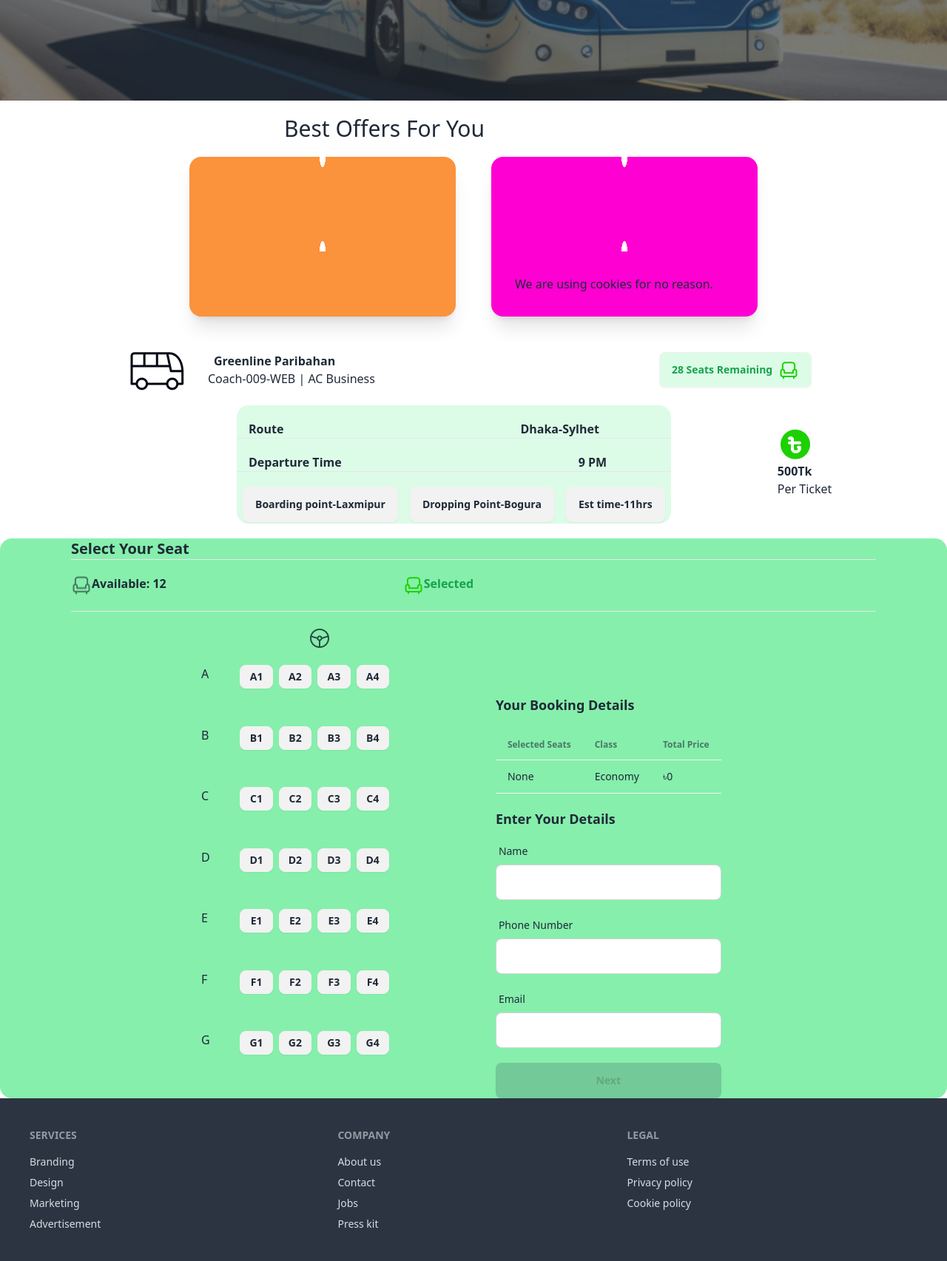
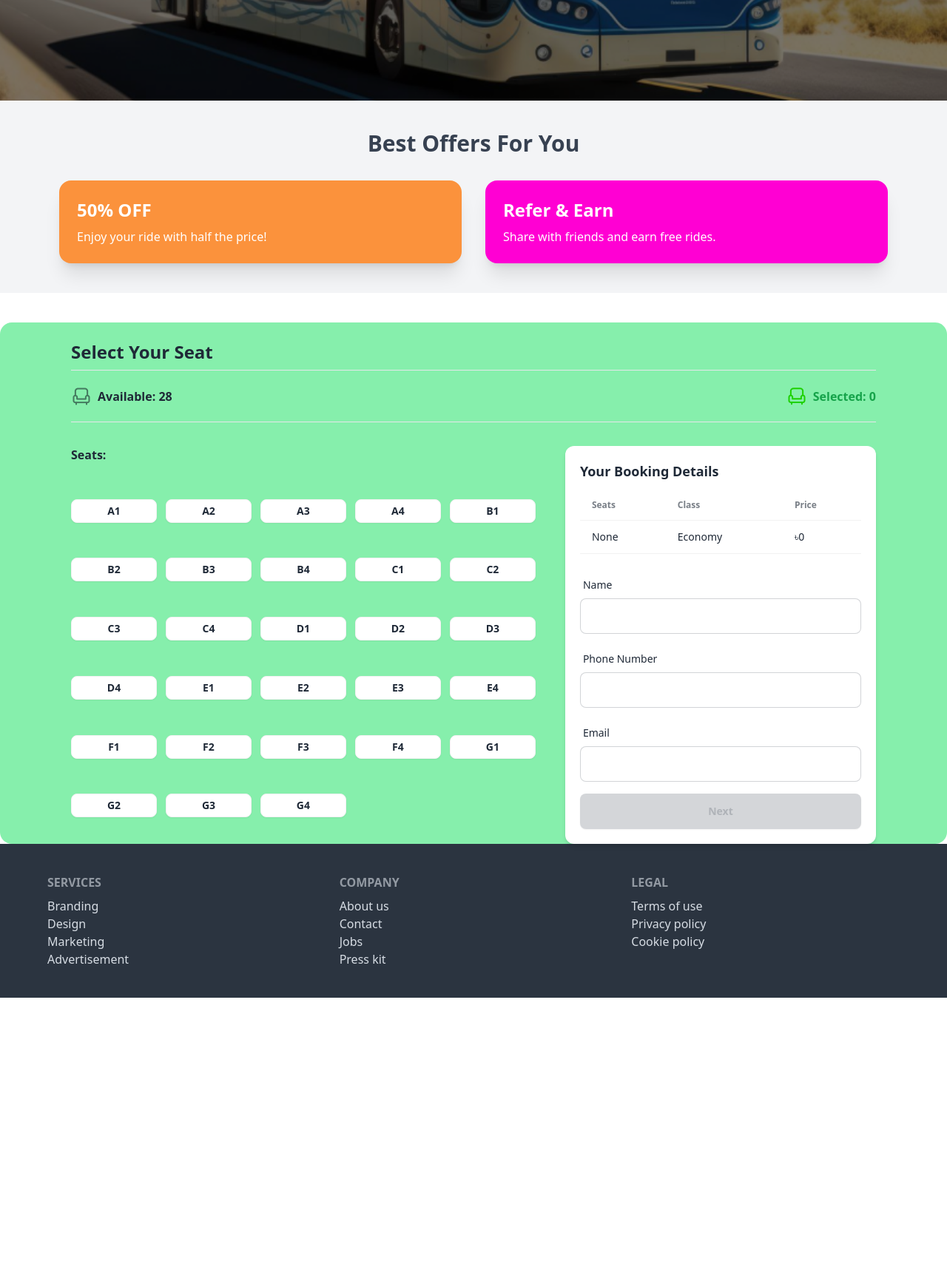
Before and after one commit to tahminaakterbristy/phero05, a plain HTML site: page index.html in a window 1280 px wide. Shown: the part 740-2445 px from the top of the page at 74% size. After the commit the page ends 2089 px from the top, so only its background shows below. Drawn offline with nearby package versions, Linux system fonts and the light colour scheme.

Commit message:
Fixed bug in this

```diff
--- a/app.js
+++ b/app.js
@@ -1,56 +1,62 @@
-const seats = document.querySelectorAll('.seat');
-const remainingSeatsSpan = document.getElementById('remaining-seats');
-const selectedSeatsSpan = document.getElementById('selected-seats');
-const selectedSeatsTable = document.getElementById('selected-seats-table');
-const totalPriceTable = document.getElementById('total-price-table');
-const nextButton = document.getElementById('next-button');
-const formInputs = document.querySelectorAll('#user-form input');
+const seats = [
+  "A1", "A2", "A3", "A4",
+  "B1", "B2", "B3", "B4",
+  "C1", "C2", "C3", "C4",
+  "D1", "D2", "D3", "D4",
+  "E1", "E2", "E3", "E4",
+  "F1", "F2", "F3", "F4",
+  "G1", "G2", "G3", "G4"
+];
 
+const seatContainer = document.querySelector(".grid.grid-cols-5");
+const selectedSeats = [];
+const maxSeats = seats.length;
+
+const selectedCountElement = document.getElementById("selected-count");
+const availableCountElement = document.getElementById("available-count");
+const selectedSeatsTable = document.getElementById("selected-seats-table");
+const totalPriceTable = document.getElementById("total-price-table");
 const seatPrice = 550;
-let remainingSeats = 28;
-let selectedSeats = [];
-let totalCost = 0;
 
-seats.forEach(seat => {
-  seat.addEventListener('click', () => {
-    const seatNumber = seat.textContent;
+function updateSeatInfo() {
+  selectedCountElement.innerText = selectedSeats.length;
+  availableCountElement.innerText = maxSeats - selectedSeats.length;
+  selectedSeatsTable.innerText = selectedSeats.length ? selectedSeats.join(", ") : "None";
+  totalPriceTable.innerText = `৳${selectedSeats.length * seatPrice}`;
+}
 
-    if (!selectedSeats.includes(seatNumber)) {
-      selectedSeats.push(seatNumber);
-      seat.classList.add('bg-green-500'); // Highlight selected seat
-      totalCost += seatPrice;
-      remainingSeats--;
+// Generate seats
+seats.forEach((seat) => {
+  const btn = document.createElement("button");
+  btn.innerText = seat;
+  btn.classList.add("btn", "btn-sm", "seat", "bg-white");
+  btn.addEventListener("click", () => {
+    if (!selectedSeats.includes(seat)) {
+      selectedSeats.push(seat);
+      btn.classList.remove("bg-white");
+      btn.classList.add("bg-green-400", "text-white");
     } else {
-      selectedSeats = selectedSeats.filter(s => s !== seatNumber);
-      seat.classList.remove('bg-green-500');
-      totalCost -= seatPrice;
-      remainingSeats++;
+      const index = selectedSeats.indexOf(seat);
+      selectedSeats.splice(index, 1);
+      btn.classList.remove("bg-green-400", "text-white");
+      btn.classList.add("bg-white");
     }
-console.log(selectedSeats);
-    remainingSeatsSpan.textContent = `Available: ${remainingSeats}`;
-    selectedSeatsTable.innerHTML = selectedSeats.length ? `<tr><td>${selectedSeats.join('</td></tr><tr><td>')}</td></tr>` : '<tr><td>None</td></tr>';
+    updateSeatInfo();
+  });
+  seatContainer.appendChild(btn);
+});
 
-    selectedSeatsTable.textContent = selectedSeats.join(', ') || 'None';
-    totalPriceTable.textContent = `$${totalCost}`;
+// Enable Next button when name & phone entered
+const nameInput = document.getElementById("name");
+const phoneInput = document.getElementById("phone");
+const nextBtn = document.getElementById("next-button");
 
-    toggleNextButton();
+[nameInput, phoneInput].forEach((input) => {
+  input.addEventListener("input", () => {
+    if (nameInput.value.trim() && phoneInput.value.trim()) {
+      nextBtn.disabled = false;
+    } else {
+      nextBtn.disabled = true;
+    }
   });
 });
-
-function toggleNextButton() {
-  const allFieldsFilled = Array.from(formInputs).every(input => input.value.trim() !== '');
-  nextButton.disabled = selectedSeats.length === 0 || !allFieldsFilled;
-}
-
-formInputs.forEach(input => {
-  input.addEventListener('input', toggleNextButton);
-});
-
-nextButton.addEventListener('click', () => {
-  Swal.fire({
-    title: 'Booking Confirmed',
-    text: `Seats: ${selectedSeats.join(', ')}\nClass: Economy\nTotal Cost: $${totalCost}\nName: ${document.getElementById('name').value}\nPhone: ${document.getElementById('phone').value}\nEmail: ${document.getElementById('email').value}`,
-    icon: 'success',
-    confirmButtonText: 'OK'
-  });
-});
--- a/index.html
+++ b/index.html
@@ -12,188 +12,113 @@
     <title>Document</title>
   </head>
   <body>
-    <nav>
-      <div class="navbar bg-base-100">
+   <!-- Navbar -->
+<nav class="bg-base-100 shadow-md">
+  <div class="navbar max-w-7xl mx-auto px-4">
     <div class="navbar-start">
-          <a class="btn btn-ghost text-3xl">P-Travel</a>
+      <a class="btn btn-ghost normal-case text-3xl text-green-600">P-Travel</a>
     </div>
-        <div class="navbar-center hidden lg:flex">
-          <ul class="menu menu-horizontal px-1 text-xl">
+    <div class="navbar-center lg:flex">
+      <ul class="menu menu-horizontal px-1 text-lg gap-4 font-semibold">
         <li><a>Home</a></li>
         <li><a>About</a></li>
         <li><a>Destination</a></li>
         <li><a>Search</a></li>
       </ul>
     </div>
-        <img class="flex-end" src="images/bus-logo.png" />
+    <div class="navbar-end">
+      <img src="images/bus-logo.png" class="w-10 h-10" />
+    </div>
   </div>
 </nav>
 
-    <main>
+<!-- banner secion -->
+   <!-- Hero Section -->
 <section>
   <div
     class="hero min-h-screen"
-          style="background-image: url(images/banner.png)"
+    style="background-image: url('images/banner.png');"
   >
-          <div class="hero-overlay bg-opacity-60"></div>
-          <div class="hero-content text-center text-neutral-content">
-            <div class="max-w-md">
-              <h1 class="mb-5 text-5xl font-bold">
-                End-to-End Travel with<br />
-                <span class="text-green-600">P-Paribahan</span>
+    <div class="hero-overlay bg-black bg-opacity-50"></div>
+    <div class="hero-content text-center text-white">
+      <div class="max-w-xl">
+        <h1 class="mb-5 text-4xl md:text-5xl font-bold leading-tight">
+          End-to-End Travel with <br />
+          <span class="text-green-400">P-Paribahan</span>
         </h1>
-              <p class="mb-5">
-                Yes, You can run unit tests and view the results directly within
-                the app. The integrated testing features allow for a
-                streamlined.
+        <p class="mb-5 text-lg">
+          Book your seat easily and travel comfortably with P-Paribahan.
         </p>
-              <button
-                class="btn btn-xs sm:btn-sm md:btn-md lg:btn-lg bg-green-500"
-              >
+        <button class="btn btn-success text-white px-6 py-2 mt-2">
           Buy Tickets
         </button>
       </div>
     </div>
   </div>
 </section>
-    </main>
-
-    <!-- ticketing section -->
-    <section>
-      <h2 class="text-3xl pl-96 py-5">Best Offers For You</h2>
-      <div class="flex space-x-12 mx-64 mb-12">
-        <div class="card w-96 bg-orange-400 shadow-xl">
-          <div class="mx-44">
-            <img src="images/cupon-devider.png" class="h-32 w-6" />
+<!-- Offer Section -->
+<section class="py-10 bg-gray-100">
+  <h2 class="text-3xl font-bold text-center mb-8 text-gray-700">
+    Best Offers For You
+  </h2>
+  <div class="grid grid-cols-1 md:grid-cols-2 gap-8 max-w-6xl mx-auto px-4">
+    <div class="card bg-orange-400 shadow-xl p-6 text-white">
+      <h3 class="text-2xl font-bold mb-2">50% OFF</h3>
+      <p>Enjoy your ride with half the price!</p>
     </div>
-        </div>
-        <div class="card w-96 bg-secondary shadow-xl">
-          <div class="mx-44">
-            <img src="images/cupon-devider.png" class="h-32 w-6" />
-          </div>
-          <div class="card-body">
-            <p>We are using cookies for no reason.</p>
-          </div>
+    <div class="card bg-secondary shadow-xl p-6 text-white">
+      <h3 class="text-2xl font-bold mb-2">Refer & Earn</h3>
+      <p>Share with friends and earn free rides.</p>
     </div>
   </div>
 </section>
 
-    <!-- Ticket selling section -->
-    <section class="bg-base-100 pl-36">
-      <div class="flex">
-        <div class="flex">
-          <div>
-            <img src="images/bus-logo.png" class="mx-8" />
-          </div>
-          <div>
-            <h3 class="font-bold mx-2">Greenline Paribahan</h3>
-            <p>Coach-009-WEB | AC Business</p>
-          </div>
-        </div>
-        <div class="flex">
-          <button class="btn bg-green-100 text-green-600 ml-96">
-            <span id="remaining-seats" class="font-bold">28 Seats Remaining</span>
-            <img src="images/seat-green.png" class="" />
-          </button>
-        </div>
-      </div>
-      <div class="flex pl-36">
-        <div class="bg-green-100 h-40 mt-5 ml-8 rounded-box">
-          <p class="pt-5 ml-4 font-bold">
-            Route<span class="pl-80">Dhaka-Sylhet</span>
-          </p>
-          <hr />
-          <p class="pt-5 ml-4 font-bold">
-            Departure Time<span class="pl-80">9 PM</span>
-          </p>
-          <hr />
-          <div class="flex mt-5">
-            <button class="btn w-18 mx-2">Boarding point-Laxmipur</button>
-            <button class="btn w-18 mx-2">Dropping Point-Bogura</button>
-            <button class="btn w-18 mx-2">Est time-11hrs</button>
-          </div>
-        </div>
-        <div class="pl-36 pt-12">
-          <img src="images/fare.png" />
-          <p class="font-bold">500Tk</p>
-          <p>Per Ticket</p>
-        </div>
-      </div>
-    </section>
 
-    <!-- tickets part -->
-    <section class="px-24 pr-24 bg-green-300 rounded-box mt-5">
-      <div>
-        <div>
-          <h2 class="text-xl font-bold">Select Your Seat</h2>
-          <hr />
-        </div>
-        <div class="my-5 flex">
-          <img src="images/seat-gray.png" />
-          <span id="remaining-seats" class="font-bold">Available: 12</span>
-          <img src="images/seat-green.png" class="pl-80" />
-          <span class="font-bold text-green-600"
-            >Selected</span
-          >
-        </div>
-        <hr />
-        <img src="images/wheel.png" class="pl-80 my-5" />
-     <div class="flex">
 
-      <div class="grid grid-cols-5 gap-2 mb-4 ml-44">
-
-        <!-- Generate seats dynamically using JavaScript  -->
-        <p>A</p>
+<!-- <div class="grid grid-cols-4 sm:grid-cols-5 gap-3 text-center">
+  <span class="font-semibold">A</span>
   <button class="btn btn-sm seat">A1</button>
   <button class="btn btn-sm seat">A2</button>
   <button class="btn btn-sm seat">A3</button>
   <button class="btn btn-sm seat">A4</button>
 
-        <p>B</p>
-        <button class="btn btn-sm seat">B1</button>
-        <button class="btn btn-sm seat">B2</button>
-        <button class="btn btn-sm seat">B3</button>
-        <button class="btn btn-sm seat">B4</button>
+</div> -->
+  <!-- Booking Section -->
+<!-- Booking section -->
+<section class="px-5 lg:px-24 bg-green-300 rounded-box mt-10">
+  <div>
+    <h2 class="text-2xl font-bold pt-6 pb-2">Select Your Seat</h2>
+    <hr />
+    <!-- Status Section -->
+    <div class="flex justify-between items-center my-5 flex-wrap gap-4">
+      <div class="flex items-center gap-2">
+        <img src="images/seat-gray.png" />
+        <span class="font-bold">Available: <span id="available-count">28</span></span>
+      </div>
+      <div class="flex items-center gap-2">
+        <img src="images/seat-green.png" />
+        <span class="font-bold text-green-600">Selected: <span id="selected-count">0</span></span>
+      </div>
+    </div>
+    <hr />
 
-        <p>C</p>
-        <button class="btn btn-sm seat">C1</button>
-        <button class="btn btn-sm seat">C2</button>
-        <button class="btn btn-sm seat">C3</button>
-        <button class="btn btn-sm seat">C4</button>
+    <!-- Seat Area -->
+    <div class="flex flex-col lg:flex-row gap-10 mt-8">
 
-        <p>D</p>
-        <button class="btn btn-sm seat">D1</button>
-        <button class="btn btn-sm seat">D2</button>
-        <button class="btn btn-sm seat">D3</button>
-        <button class="btn btn-sm seat">D4</button>
+      <div class="grid grid-cols-5 gap-3 w-full lg:w-3/5">
+        <p class="col-span-5 font-bold">Seats:</p>
 
-        <p>E</p>
-        <button class="btn btn-sm seat">E1</button>
-        <button class="btn btn-sm seat">E2</button>
-        <button class="btn btn-sm seat">E3</button>
-        <button class="btn btn-sm seat">E4</button>
+      </div>
 
-        <p>F</p>
-        <button class="btn btn-sm seat">F1</button>
-        <button class="btn btn-sm seat">F2</button>
-        <button class="btn btn-sm seat">F3</button>
-        <button class="btn btn-sm seat">F4</button>
-
-        <p>G</p>
-        <button class="btn btn-sm seat">G1</button>
-        <button class="btn btn-sm seat">G2</button>
-        <button class="btn btn-sm seat">G3</button>
-        <button class="btn btn-sm seat">G4</button>
-      </div>
-      <div class="pl-36 bg-white-100">
-        <div class="mt-10">
-          <h3 class="text-lg font-bold">Your Booking Details</h3>
-          <table class="table w-full mt-5">
+      <!-- Booking Summary -->
+      <div class="w-full lg:w-2/5 p-5 bg-white rounded-xl shadow-md">
+        <h3 class="text-lg font-bold mb-3">Your Booking Details</h3>
+        <table class="table w-full">
           <thead>
             <tr>
-                <th>Selected Seats</th>
+              <th>Seats</th>
               <th>Class</th>
-                <th>Total Price</th>
+              <th>Price</th>
             </tr>
           </thead>
           <tbody>
@@ -204,78 +129,72 @@
             </tr>
           </tbody>
         </table>
-        </div>
-        <div class="mt-5">
-          <h3 class="text-lg font-bold">Enter Your Details</h3>
-          <form id="user-form" class="grid grid-cols-1 gap-4 mt-3">
+
+        <!-- User Form -->
+        <form id="user-form" class="grid gap-4 mt-6">
           <div>
-              <label class="label">
-                <span class="label-text">Name</span>
-              </label>
-              <input
-                type="text"
-                id="name"
-                class="input input-bordered w-full"
-                required
-              />
+            <label class="label"><span class="label-text">Name</span></label>
+            <input type="text" id="name" class="input input-bordered w-full" required />
           </div>
           <div>
-              <label class="label">
-                <span class="label-text">Phone Number</span>
-              </label>
-              <input
-                type="text"
-                id="phone"
-                class="input input-bordered w-full"
-                required
-              />
+            <label class="label"><span class="label-text">Phone Number</span></label>
+            <input type="text" id="phone" class="input input-bordered w-full" required />
           </div>
           <div>
-              <label class="label">
-                <span class="label-text">Email</span>
-              </label>
-              <input
-                type="email"
-                id="email"
-                class="input input-bordered w-full"
-                required
-              />
+            <label class="label"><span class="label-text">Email</span></label>
+            <input type="email" id="email" class="input input-bordered w-full" />
           </div>
         </form>
-        </div>
-        <button id="next-button" class="btn w-full mt-5 bg-green-500 text-white" disabled>
+
+        <!-- Next Button -->
+        <button id="next-button" class="btn w-full mt-4 bg-green-500 text-white" disabled>
           Next
         </button>
       </div>
+    </div>
+  </div>
+</section>
+
+
+
+
+
+
+
+<!-- Footer -->
+<footer class="bg-neutral text-neutral-content px-5 py-10">
+  <div class="max-w-6xl mx-auto grid gap-8 grid-cols-1 sm:grid-cols-2 md:grid-cols-3 text-center sm:text-left">
+
+    <!-- Services -->
+    <div>
+      <h3 class="footer-title mb-2">Services</h3>
+      <a class="link link-hover block">Branding</a>
+      <a class="link link-hover block">Design</a>
+      <a class="link link-hover block">Marketing</a>
+      <a class="link link-hover block">Advertisement</a>
+    </div>
+
+    <!-- Company -->
+    <div>
+      <h3 class="footer-title mb-2">Company</h3>
+      <a class="link link-hover block">About us</a>
+      <a class="link link-hover block">Contact</a>
+      <a class="link link-hover block">Jobs</a>
+      <a class="link link-hover block">Press kit</a>
+    </div>
+
+    <!-- Legal -->
+    <div>
+      <h3 class="footer-title mb-2">Legal</h3>
+      <a class="link link-hover block">Terms of use</a>
+      <a class="link link-hover block">Privacy policy</a>
+      <a class="link link-hover block">Cookie policy</a>
+    </div>
 
   </div>
+</footer>
 
 
-    </section>
-
-    <!-- Footer -->
-    <footer class="footer p-10 bg-neutral text-neutral-content">
-      <div>
-        <span class="footer-title">Services</span>
-        <a class="link link-hover">Branding</a>
-        <a class="link link-hover">Design</a>
-        <a class="link link-hover">Marketing</a>
-        <a class="link link-hover">Advertisement</a>
-      </div>
-      <div>
-        <span class="footer-title">Company</span>
-        <a class="link link-hover">About us</a>
-        <a class="link link-hover">Contact</a>
-        <a class="link link-hover">Jobs</a>
-        <a class="link link-hover">Press kit</a>
-      </div>
-      <div>
-        <span class="footer-title">Legal</span>
-        <a class="link link-hover">Terms of use</a>
-        <a class="link link-hover">Privacy policy</a>
-        <a class="link link-hover">Cookie policy</a>
-      </div>
-    </footer>
 
     <script src="app.js"></script>
   </body>
```
Lines whose indentation alone changed are shown as unchanged.
